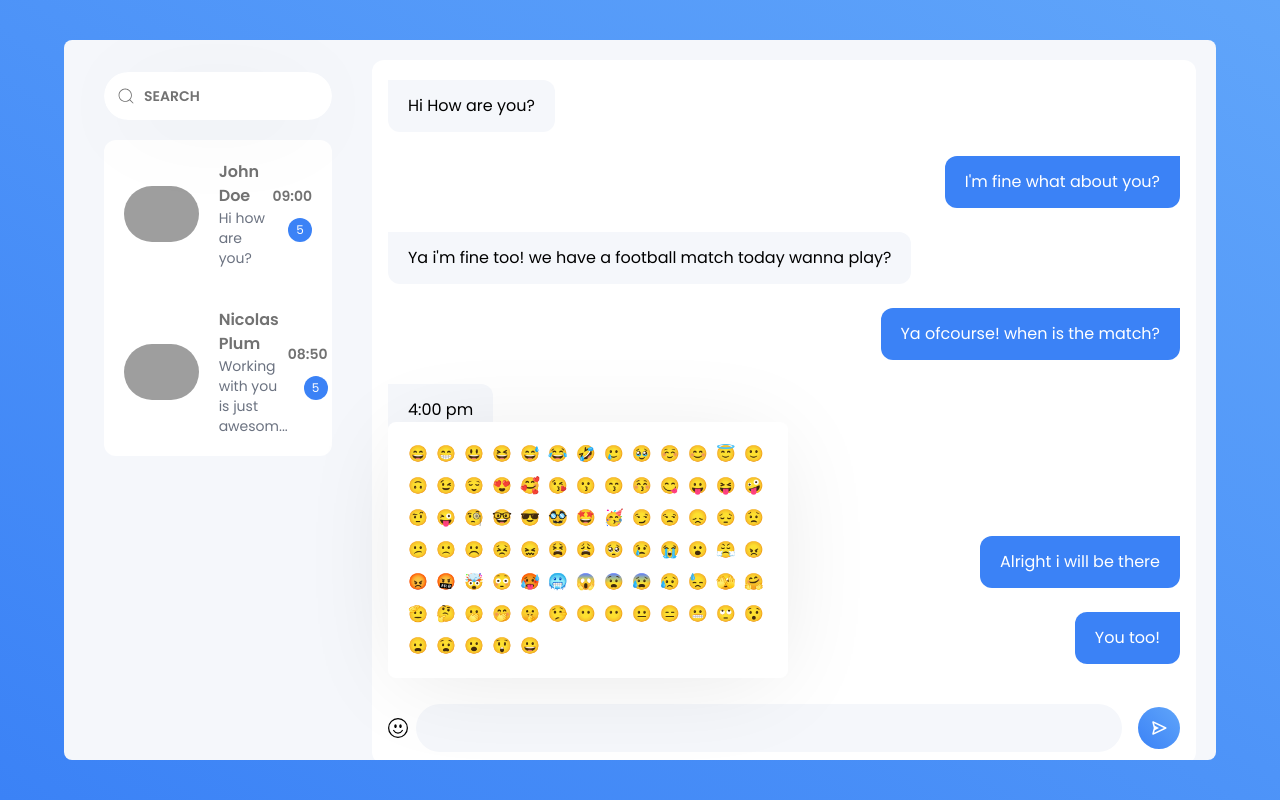
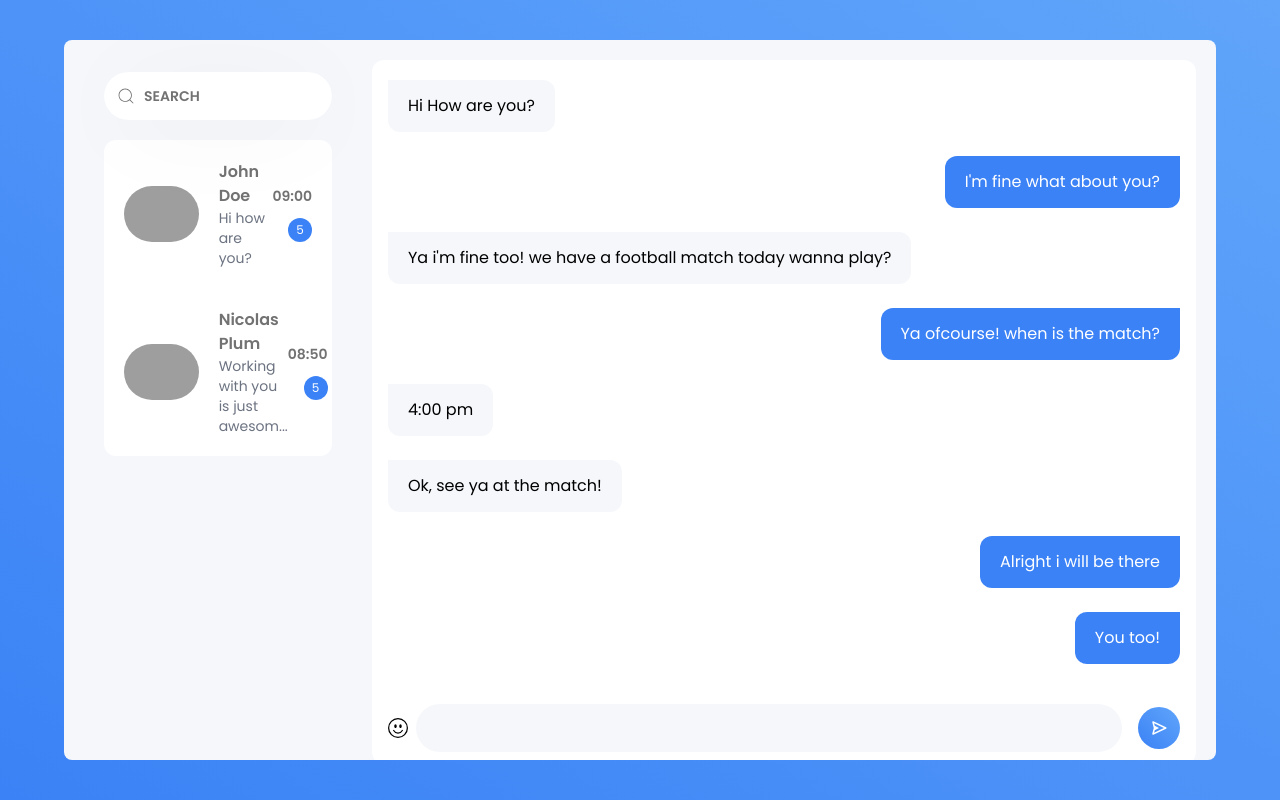
Before and after one commit to iftekhs/wave, a React (Create React App) app: page / in a window 1280 px wide. Built offline with nearby package versions, Linux system fonts and the light colour scheme; grey boxes are pictures that could not be loaded.

Commit message:
emojis box pop up animation smoothened

```diff
--- a/src/Pages/Home/Home.css
+++ b/src/Pages/Home/Home.css
@@ -11,14 +11,13 @@
 
 .emojis-box {
   position: absolute;
-  top: -200%;
-  transform: translateY(-100%);
+  top: -100%;
   width: 400px;
   max-width: 400px;
   box-shadow: 0px 10px 100px -14px rgba(0, 0, 0, 0.1);
-  transform: scale(0);
+  transform: translateY(-100%) scale(0);
 }
 
 .active-emojis {
-  transform: scale(1) translateY(-100%);
+  transform: translateY(-100%) scale(1);
 }
--- a/src/Pages/Home/Home.js
+++ b/src/Pages/Home/Home.js
@@ -7,7 +7,7 @@ import Search from './Search/Search';
 
 const Home = () => {
   const [activeChat, setActiveChat] = useState(null);
-  const [activeEmojis, setActiveEmojis] = useState(true);
+  const [activeEmojis, setActiveEmojis] = useState(false);
   const chatTextInput = useRef();
 
   const contacts = [
```
